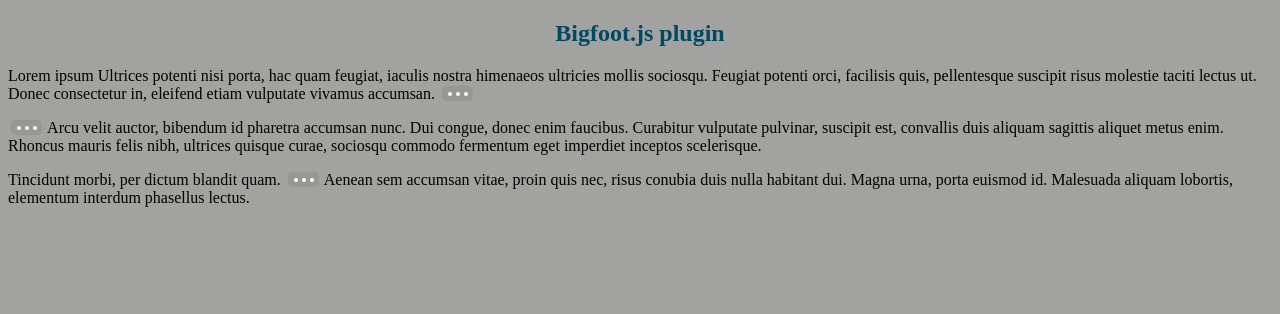
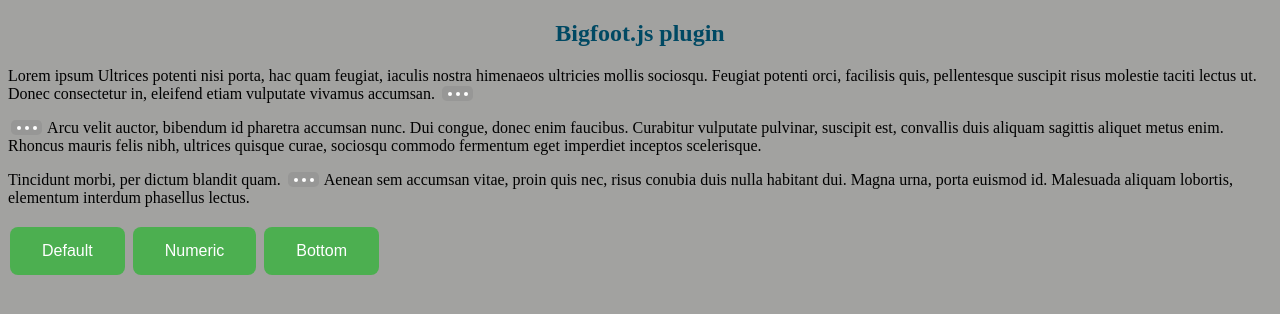
Before and after one commit to Shyam-Sundar-Bharathi/cse210-bigfoot-team14, a website: page index.html in a window 1280 px wide. Drawn offline with nearby package versions, Linux system fonts and the light colour scheme.

Commit message:
added button options

```diff
--- a/index.html
+++ b/index.html
@@ -8,16 +8,41 @@
         <link rel="stylesheet" href="dist/bigfoot-default.css">
         <script src="https://code.jquery.com/jquery-2.0.0.min.js"></script>
         <script src="dist/bigfoot.js"></script>
-<script>
-    var bigfoot = $.bigfoot();
-</script>
+        <script>
+        var bigfoot = $.bigfoot(
+            {
+                deleteOnUnhover: true,
+                preventPageScroll: false,
+                hoverDelay: 250
+            }
+        );
+        </script>
+        <style>
+            button {
+            background-color: #4CAF50; /* Green */
+            color: white;
+            padding: 15px 32px;
+            text-align: center;
+            text-decoration: none;
+            display: inline-block;
+            font-size: 16px;
+            margin: 4px 2px;
+            border: none;
+            border-radius: 8px;
+            cursor: pointer;
+            }
+            button:hover {
+            background-color: #45a049;
+            }
+        </style>
     </head>
     <body>
         <div class="footnotes">
+            <!--footnote variables-->
             <ol>
                 <li class="footnote" id="fn:1"> <p> This is a footnote</p></li>
                 <li class="footnote" id="fn:2"> <p> This is another footnote</p></li>
-                <li class="footnote" id="fn:3"> <p> This is the last footnote</li>
+                <li class="footnote" id="fn:3"> <p> This is the last footnote.</li>
             </ol>
         </div>
 
@@ -48,6 +73,26 @@
                 Magna urna, porta euismod id. Malesuada aliquam lobortis, elementum interdum phasellus lectus.
             </p>
 
+            <div class="changeStyleSheet">
+                <span><button onclick="switchStylesheet(0)">Default</button>
+                <button onclick="switchStylesheet(1)">Numeric</button>
+                <button onclick="switchStylesheet(2)">Bottom</button></span>
+            </div>
+            <script>
+                function switchStylesheet(option) {
+                  const stylesheet = document.getElementById('styleSheet');
+
+                  if (option === 1) {
+                    stylesheet.setAttribute('href', 'dist/bigfoot-number.css');
+                  }
+                  else if(option === 2) {
+                    stylesheet.getElementById('styleSheet').setAttribute('href', 'dist/bigfoot-bottom.css');
+                  }
+                  else{
+                    stylesheet.getElementById('styleSheet').setAttribute('href', 'dist/bigfoot-default.css');
+                  }
+                }
+            </script>
         </div>
     </body>
 </html>
```
